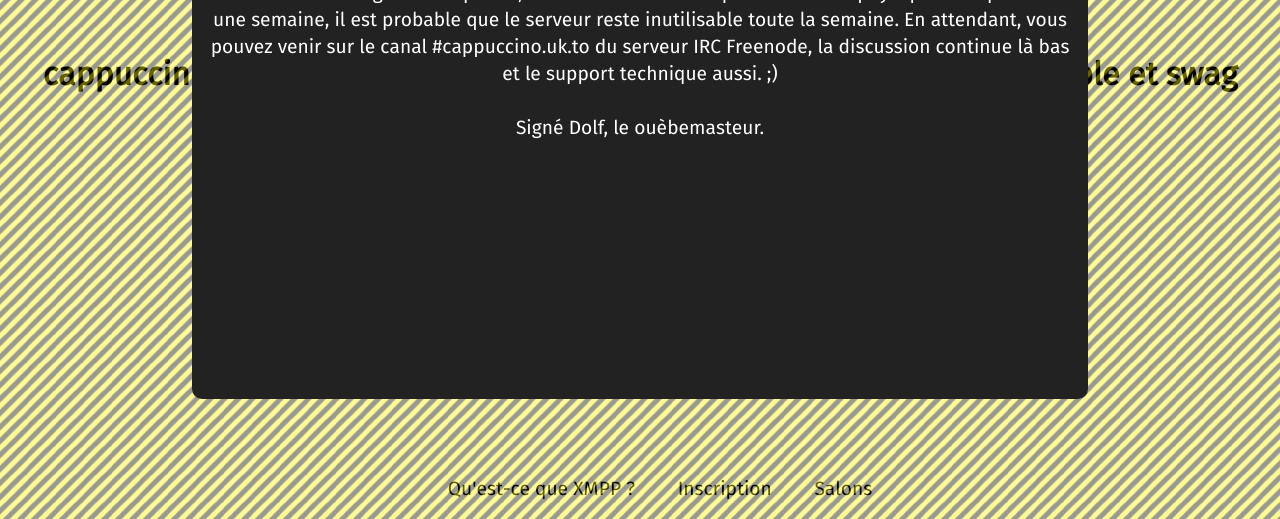
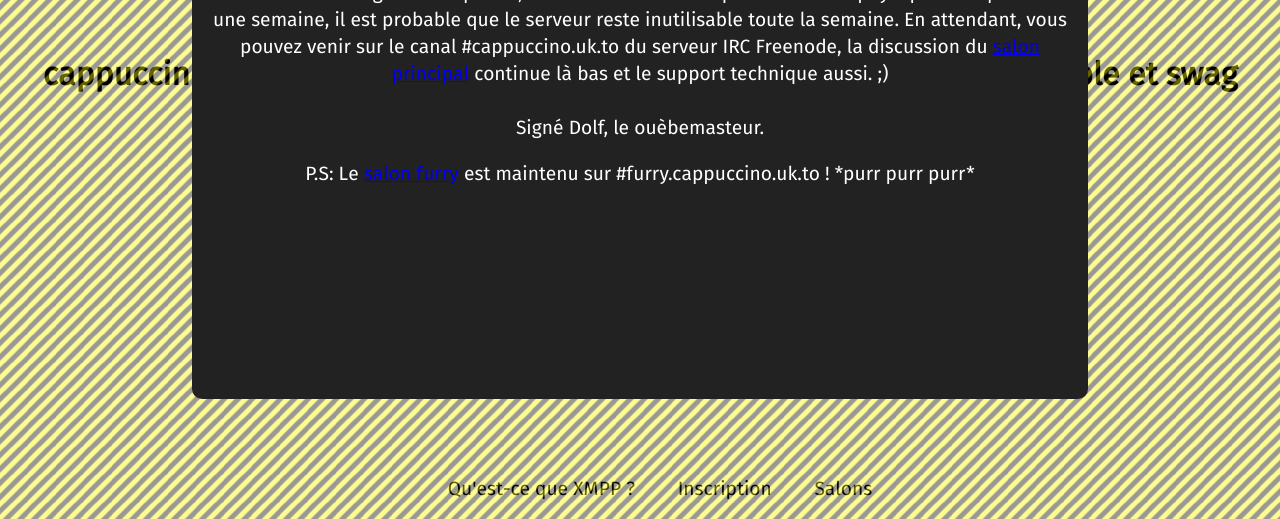
Before and after one commit to dolfinsbizou/cappuccino.uk.to, a plain HTML site: page index.html in a window 1280 px wide. Shown: the part 281-800 px from the top of the page. Drawn offline with Linux system fonts and the light colour scheme.

Commit message:
Added a mention...
…concerning the furry chan! Very important! *purr purr*

```diff
--- a/index.html
+++ b/index.html
@@ -32,7 +32,8 @@
 		<div id="broken_front"></div>
 		<article id="broken">
 			<h3 class="section-titre">Que s'est-il passé ?</h3>
-			<p>Si vous arrivez ici, c'est que cappuccino.uk.to est hors ligne. En l'occurrence, une coupure de courant est à l'origine de la panne, et comme corzntin ne peut intervenir physiquement pendant une semaine, il est probable que le serveur reste inutilisable toute la semaine. En attendant, vous pouvez venir sur le canal #cappuccino.uk.to du serveur IRC Freenode, la discussion continue là bas et le support technique aussi. ;)<br /><br />Signé Dolf, le ouèbemasteur.</p>
+			<p>Si vous arrivez ici, c'est que cappuccino.uk.to est hors ligne. En l'occurrence, une coupure de courant est à l'origine de la panne, et comme corzntin ne peut intervenir physiquement pendant une semaine, il est probable que le serveur reste inutilisable toute la semaine. En attendant, vous pouvez venir sur le canal #cappuccino.uk.to du serveur IRC Freenode, la discussion du <a href="salons/principal.html" title="salon principal">salon principal</a> continue là bas et le support technique aussi. ;)<br /><br />Signé Dolf, le ouèbemasteur.</p>
+			<p>P.S: Le <a href="salons/furry.html" title="salon furry">salon furry</a> est maintenu sur #furry.cappuccino.uk.to ! *purr purr purr*</p>
 		</article>
 		<div id="broken_back"></div>
 
```
